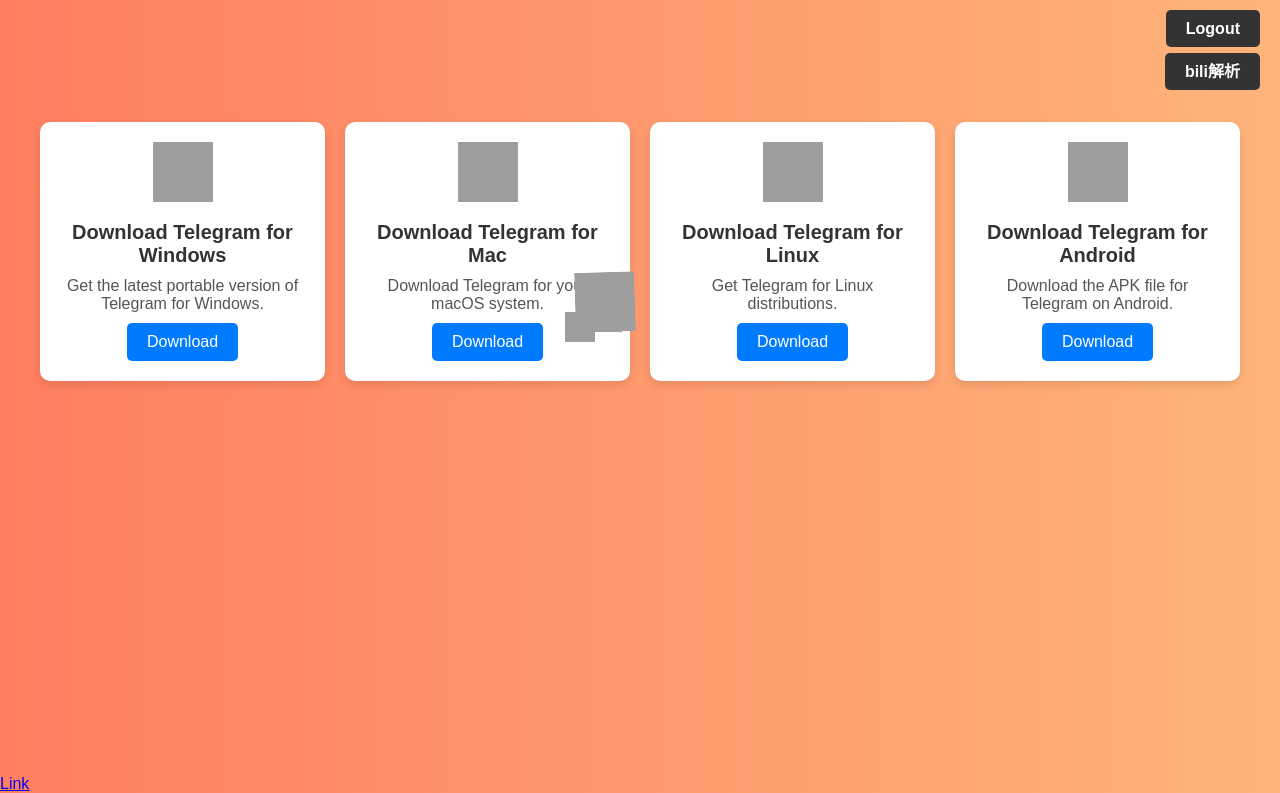
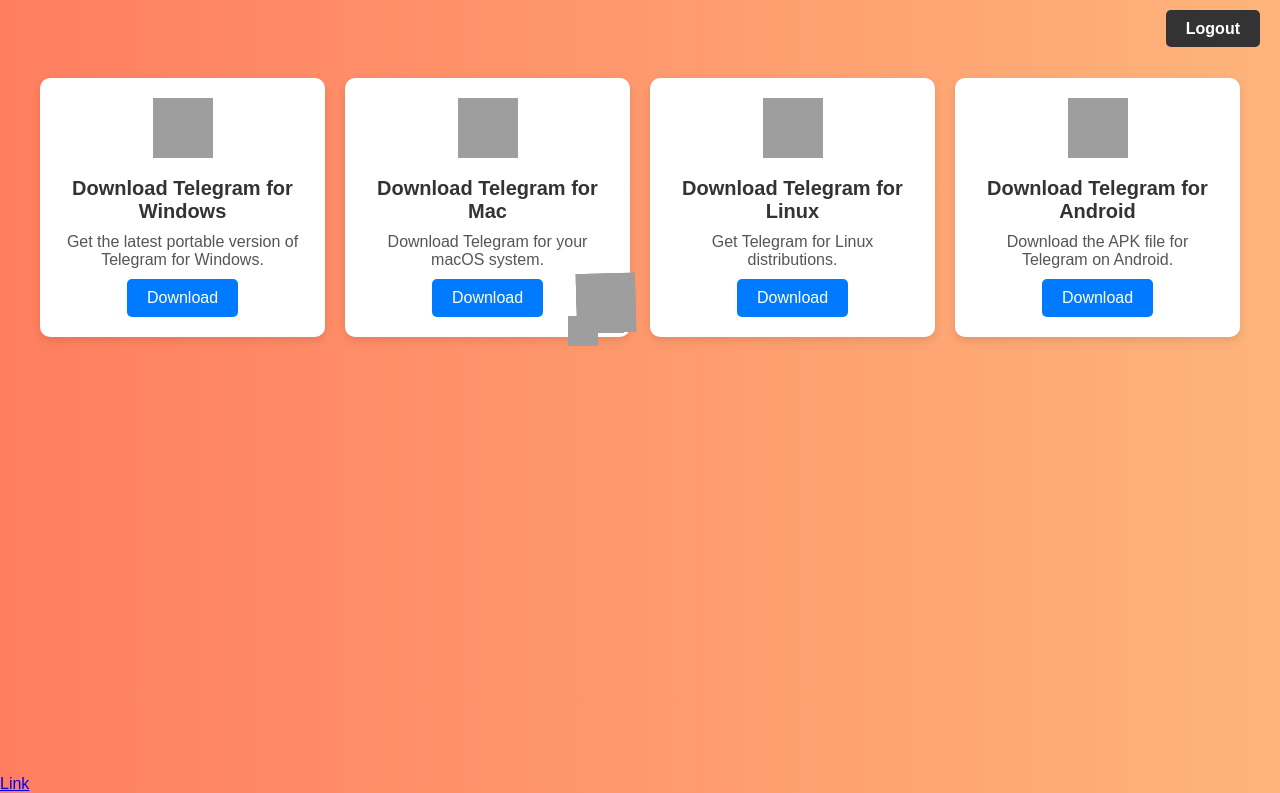
Before and after one commit to smithkareng520/telegram_update_deployment, a PHP site: page /dashboard.php in a window 1280 px wide. Shown: the part 65-858 px from the top of the page. Run offline with PHP 8.4, Linux system fonts and the light colour scheme; the visitor is signed in with stand-in values (Sample User, id 1); grey boxes are pictures that could not be loaded.

Commit message:
Update dashboard.php

```diff
--- a/dashboard.php
+++ b/dashboard.php
@@ -209,10 +209,6 @@
       <a href="logout.php">Logout</a>
     </div>
 
-    <div class="logout">
-      <a href="download.html">bili解析</a>
-    </div>
-
     <main>
       <div class="grid-container">
         <div class="card">
```
